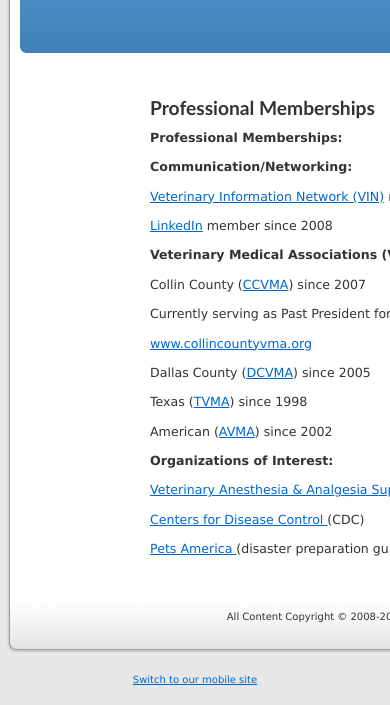
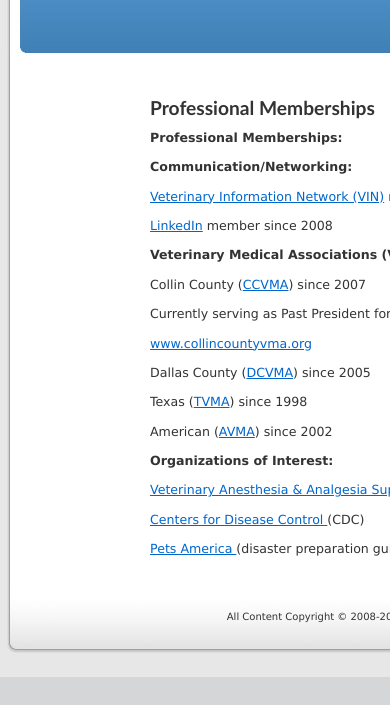
Before and after one commit to klamping/lampingvet, a website: page www/membership.html in a window 390 px wide. Shown: the part 167-872 px from the top of the page. After the commit the page ends 844 px from the top, so only its background shows below. Drawn offline with Linux system fonts and the light colour scheme.

Commit message:
remove mobile link

```diff
--- a/membership.html
+++ b/www/membership.html
@@ -45,7 +45,6 @@
 
 <!-- Gorgeous design by Michael Heilemann - http://binarybonsai.com/kubrick/ -->
 
-    <p><a onclick="document.cookie=&quot;wpmp_switcher=mobile;path=/;expires=Tue, 01-01-2030 00:00:00 GMT&quot;;" href="http://lampingvet.com/?wpmp_switcher=mobile">Switch to our mobile site</a></p>
 <script type="text/javascript">
 
   var _gaq = _gaq || [];
```
Also changed, not shown: package.json (added, +21 -0 lines), www/index.html (renamed from index.html, +0 -1 lines), www/ref.html (renamed from ref.html, +0 -1 lines), www/lampingvet_files/comment-reply.min.js (renamed from lampingvet_files/comment-reply.min.js), www/lampingvet_files/ga.js (renamed from lampingvet_files/ga.js), www/lampingvet_files/images/kubrickbgcolor.jpg (renamed from lampingvet_files/images/kubrickbgcolor.jpg), www/lampingvet_files/images/kubrickfooter.jpg (renamed from lampingvet_files/images/kubrickfooter.jpg), www/lampingvet_files/images/kubrickheader.jpg (renamed from lampingvet_files/images/kubrickheader.jpg), www/lampingvet_files/kubrickbgwide.jpg (renamed from lampingvet_files/kubrickbgwide.jpg), www/lampingvet_files/style.css (renamed from lampingvet_files/style.css).
